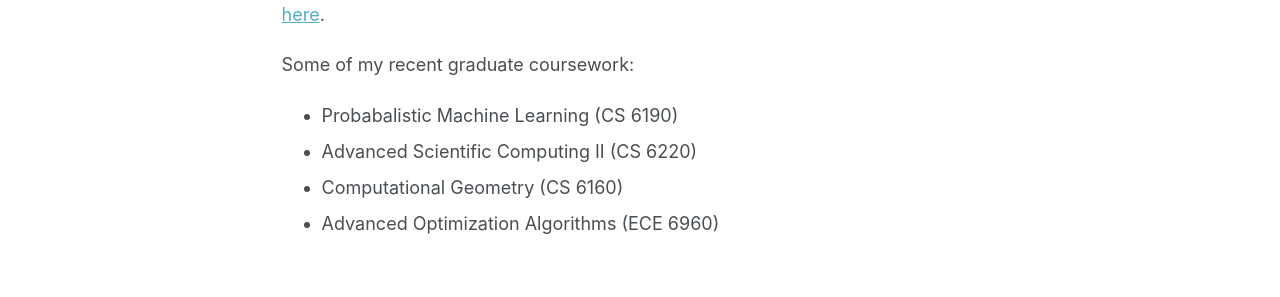
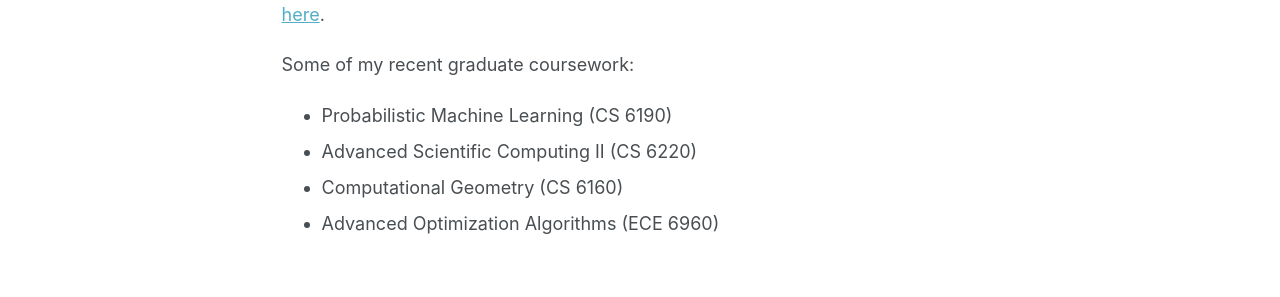
Before and after one commit to matthew-lowery/matthew-lowery.github.io, a Jekyll site: the page built from _pages/about.md, in a window 1280 px wide and 1207 px high. Shown: the part 554-851 px from the top of the window. Built offline with Jekyll 4.4.1, drawn with Linux system fonts in a browser that asks for light colours; some web fonts are replaced.

```diff
--- a/_pages/about.md
+++ b/_pages/about.md
@@ -17,7 +17,7 @@
 Previously I completed my masters at Durham University, where my thesis investigated novel methods for modeling irregular & multivariate time series data of Active Galactic Nuclei (AGN) with the goal of improving existing reverberation mapping techniques. A poster I presented for this work at UChicago's [AI + Science Summer School](https://datascience.uchicago.edu/events/ai-science-summer-school-2023/) can be found [here](https://docs.google.com/presentation/d/e/2PACX-1vTejV4YIXShOr6Lx56WlS0E73Dhya-NTqcycXGygBc3mflo6bYvwq2xEEx9z8F1TdwIh358MqnDkxbJ/pub?start=false&loop=false&delayms=60000).
 
 Some of my recent graduate coursework:
-* Probabalistic Machine Learning (CS 6190)
+* Probabilistic Machine Learning (CS 6190)
 * Advanced Scientific Computing II (CS 6220)
 * Computational Geometry (CS 6160)
 * Advanced Optimization Algorithms (ECE 6960)
```
